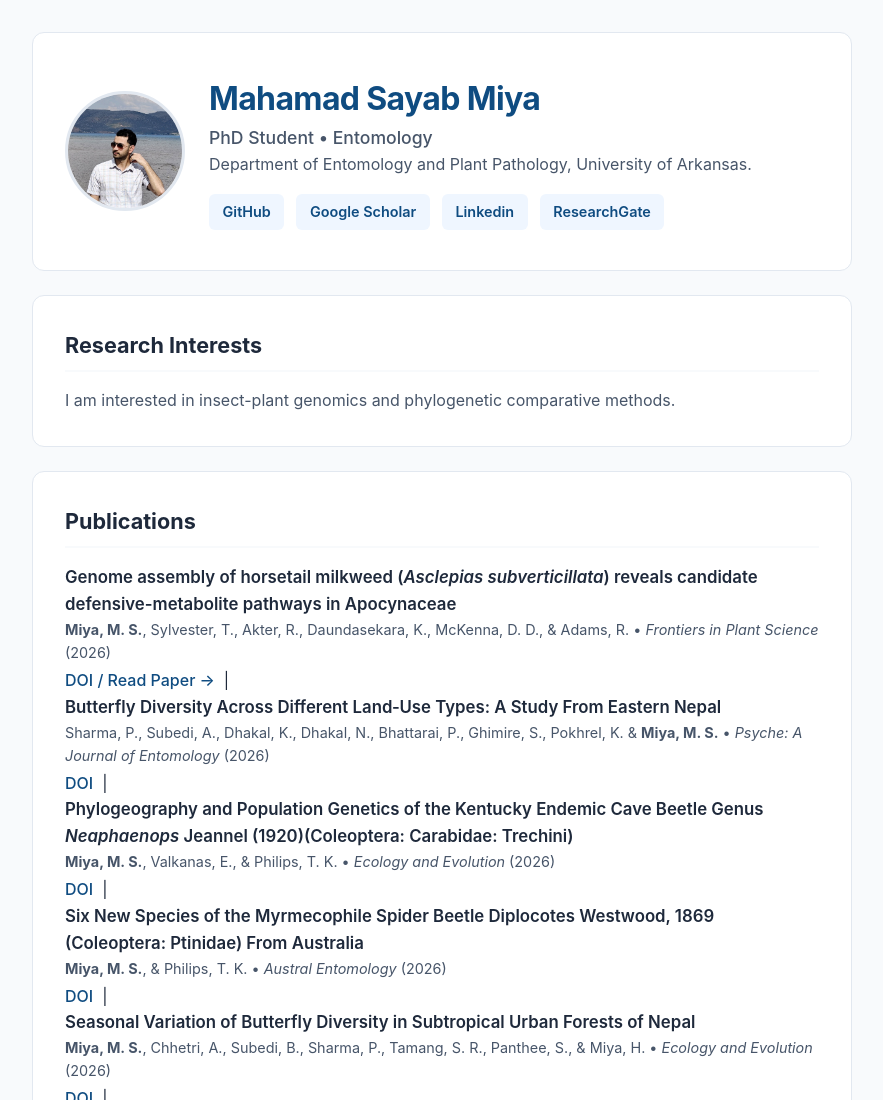
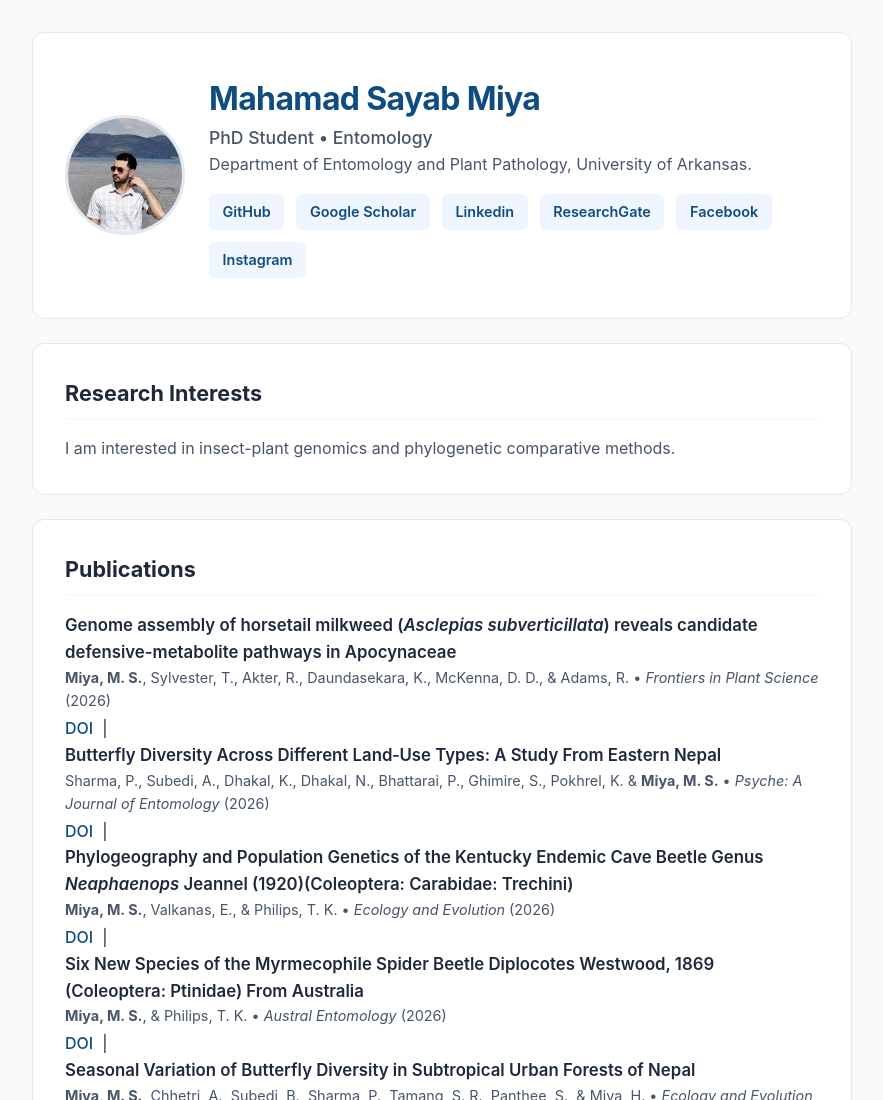
Before and after one commit to sayab321/sayab321.github.io, a plain HTML site: page index.html in a window 1280 px wide. Shown: the top 1100 px of the page, without its empty margins (198-1081 px from the left). Drawn offline with Linux system fonts and the light colour scheme.

Commit message:
Update index.html

```diff
--- a/index.html
+++ b/index.html
@@ -183,6 +183,8 @@
             <a href="https://scholar.google.com/citations?user=mxFXnB8AAAAJ&hl=en" target="_blank">Google Scholar</a>
             <a href="https://www.linkedin.com/in/mahamad-sayab-miya-6b9a9518b">Linkedin</a>
             <a href="https://www.researchgate.net/profile/Mahamad-Miya-2">ResearchGate</a>
+            <a href="https://www.facebook.com/sayab.miya.99">Facebook</a>
+            <a href="https://www.instagram.com/sayab.miya.99">Instagram</a>
           </div>
         </div>
       </div>
@@ -201,7 +203,7 @@
       <div class="item">
         <div class="item-title">Genome assembly of horsetail milkweed (<em>Asclepias subverticillata</em>) reveals candidate defensive-metabolite pathways in Apocynaceae</div>
         <div class="item-meta"><strong>Miya, M. S.</strong>, Sylvester, T., Akter, R., Daundasekara, K., McKenna, D. D., & Adams, R. • <em>Frontiers in Plant Science</em> (2026)</div>
-        <a href="https://doi.org/10.3389/fpls.2026.1907797" target="_blank">DOI / Read Paper →</a> &nbsp;|&nbsp;
+        <a href="https://doi.org/10.3389/fpls.2026.1907797" target="_blank">DOI</a> &nbsp;|&nbsp;
 
         <div class="item">
         <div class="item-title">Butterfly Diversity Across Different Land‐Use Types: A Study From Eastern Nepal</div>
```
